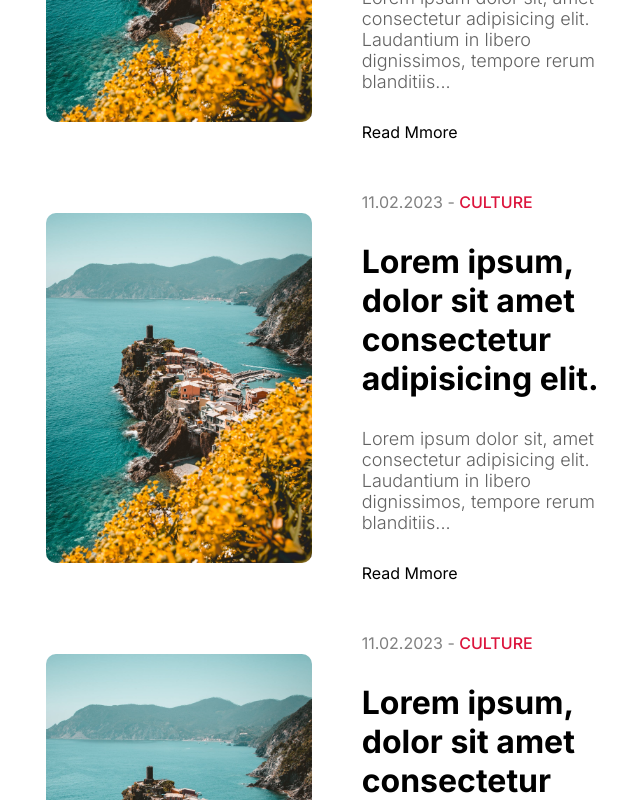
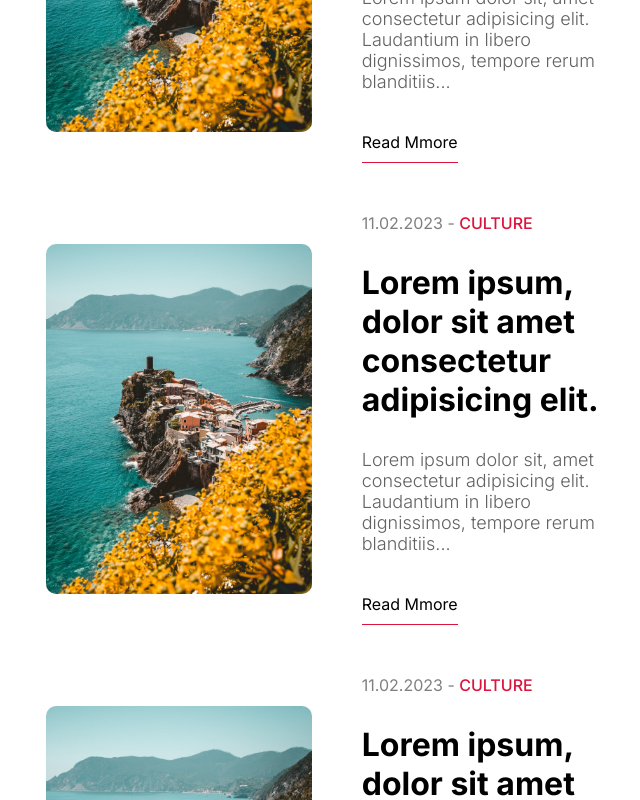
Before and after one commit to avangardewashere/a-next-blog, a Next.js app: page / in a window 1280 px wide. Shown: the part 1620-2420 px from the top of the page, without its empty margins (162-802 px from the left). Built offline with nearby package versions, Linux system fonts and the light colour scheme.

Commit message:
done/cardlist

```diff
--- a/src/components/cardList/card/card.module.css
+++ b/src/components/cardList/card/card.module.css
@@ -20,7 +20,7 @@
 
 .image {
   object-fit: cover;
-  border-radius: 10px;;
+  border-radius: 10px;
 }
 
 .date {
@@ -36,3 +36,9 @@
   font-weight: 300;
   color: var(--softTextColor);
 }
+
+.link {
+  border-bottom: 1px solid crimson;
+  width: max-content;
+  padding:10px 0;
+}
```
